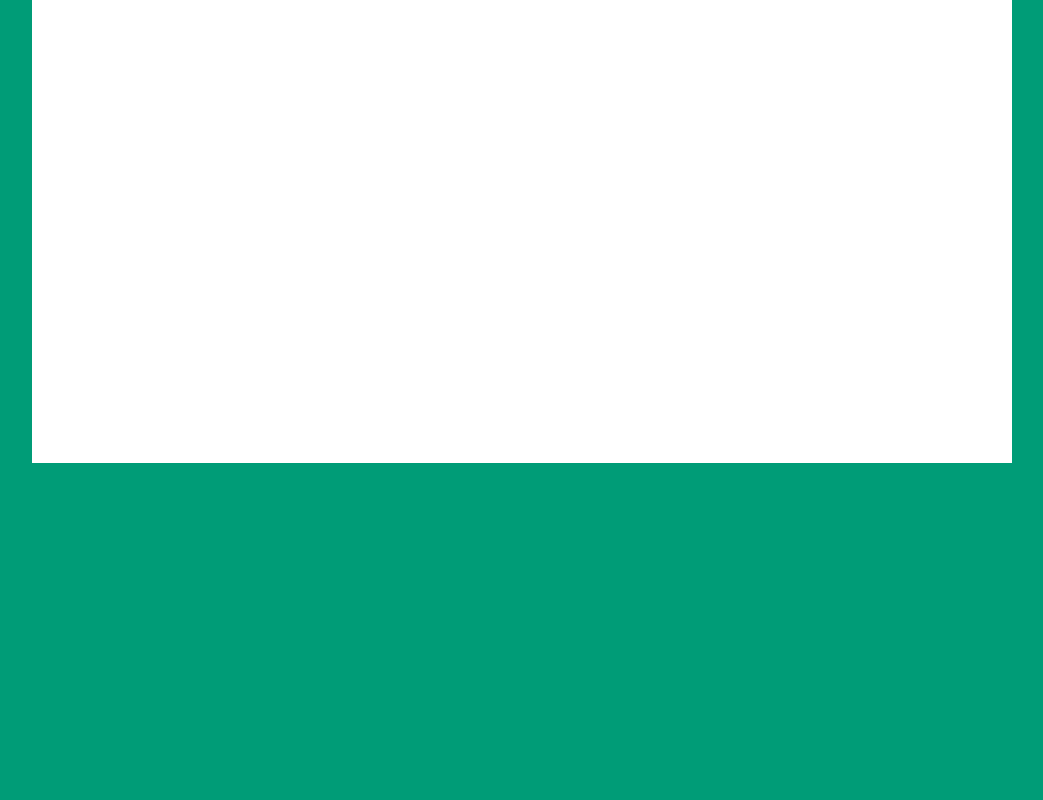
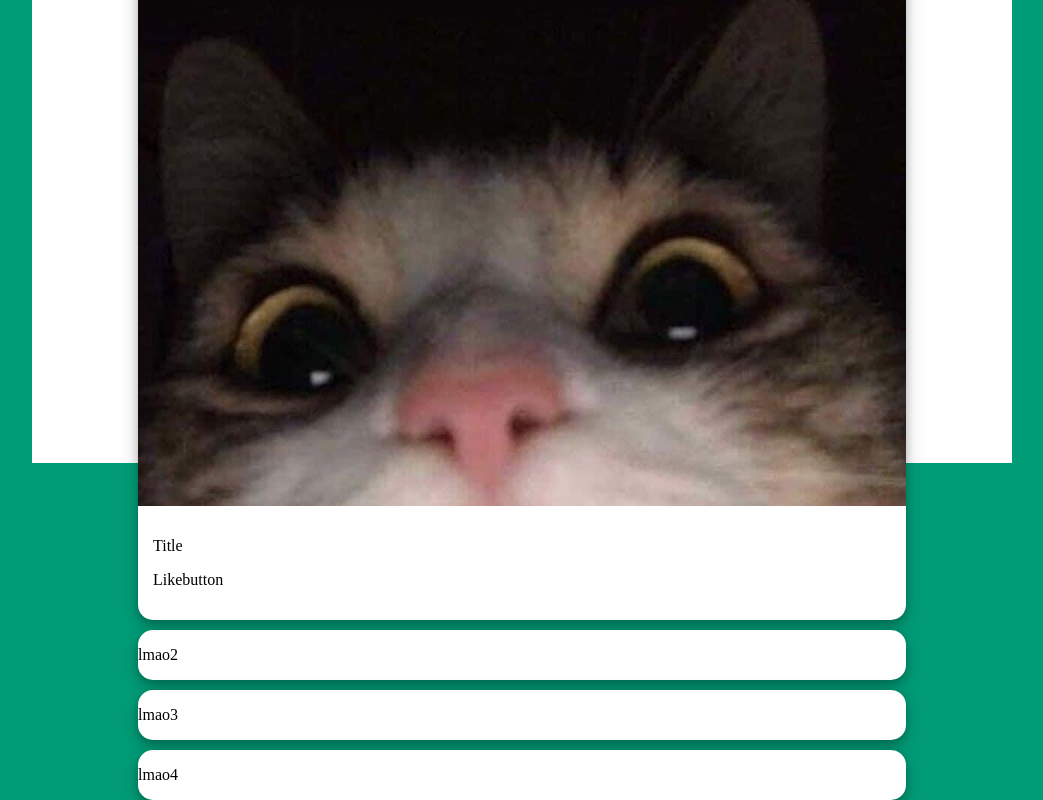
Before and after one commit to ArloTammekun/TTK-WebDev-HW1, a plain HTML site: page index.html in a window 1280 px wide. Shown: the part 405-1205 px from the top of the page, without its empty margins (118-1161 px from the left). Before the commit the page ends 868 px from the top, so only its background shows below. Drawn offline with Linux system fonts and the light colour scheme.

Commit message:
add demo pic, initial styling around it

```diff
--- a/index.html
+++ b/index.html
@@ -25,16 +25,27 @@
 
     </div>
 	<div class="main_container">
-		<div class="item_container">
-			<p>lmao
+		<div id="post-1" class="item_container">
+			<div class="card-head">
+				<p> {pic} \t\t\ date </p>
+			</div>
+			<img src="res/img/cat1.jpg">
+			<div class="card-footer">
+				<p>
+					Title
+				</p>
+				<p>
+					Likebutton
+				</p>
+			</div>
 		</div>
-		<div class="item_container">
+		<div id="post-2" class="item_container">
 			<p>lmao2
 		</div>
-		<div class="item_container">
+		<div id="post-3" class="item_container">
 			<p>lmao3
 		</div>
-		<div class="item_container">
+		<div id="post-3" class="item_container">
 			<p>lmao4
 		</div>
 	</div>
--- a/res/css/styles.css
+++ b/res/css/styles.css
@@ -13,14 +13,22 @@ body {
 }
 
 .item_container {
+	display: flex;
+	flex-flow: column;
 	margin: auto;
 	margin-top: 5px;
 	margin-bottom: 5px;
 	width: 80%;
 	background-color: #ffffff;
-	padding: 10px;
 	border-radius: 15px;
 	box-shadow: 0 4px 8px 0 rgba(0, 0, 0, 0.2), 0 6px 20px 0 rgba(0, 0, 0, 0.19);
+}
+div > img {
+	width: 100%;
+}
+
+div > .card-head, div > .card-footer {
+	margin: 15px;
 }
 
 .search-container{
```
